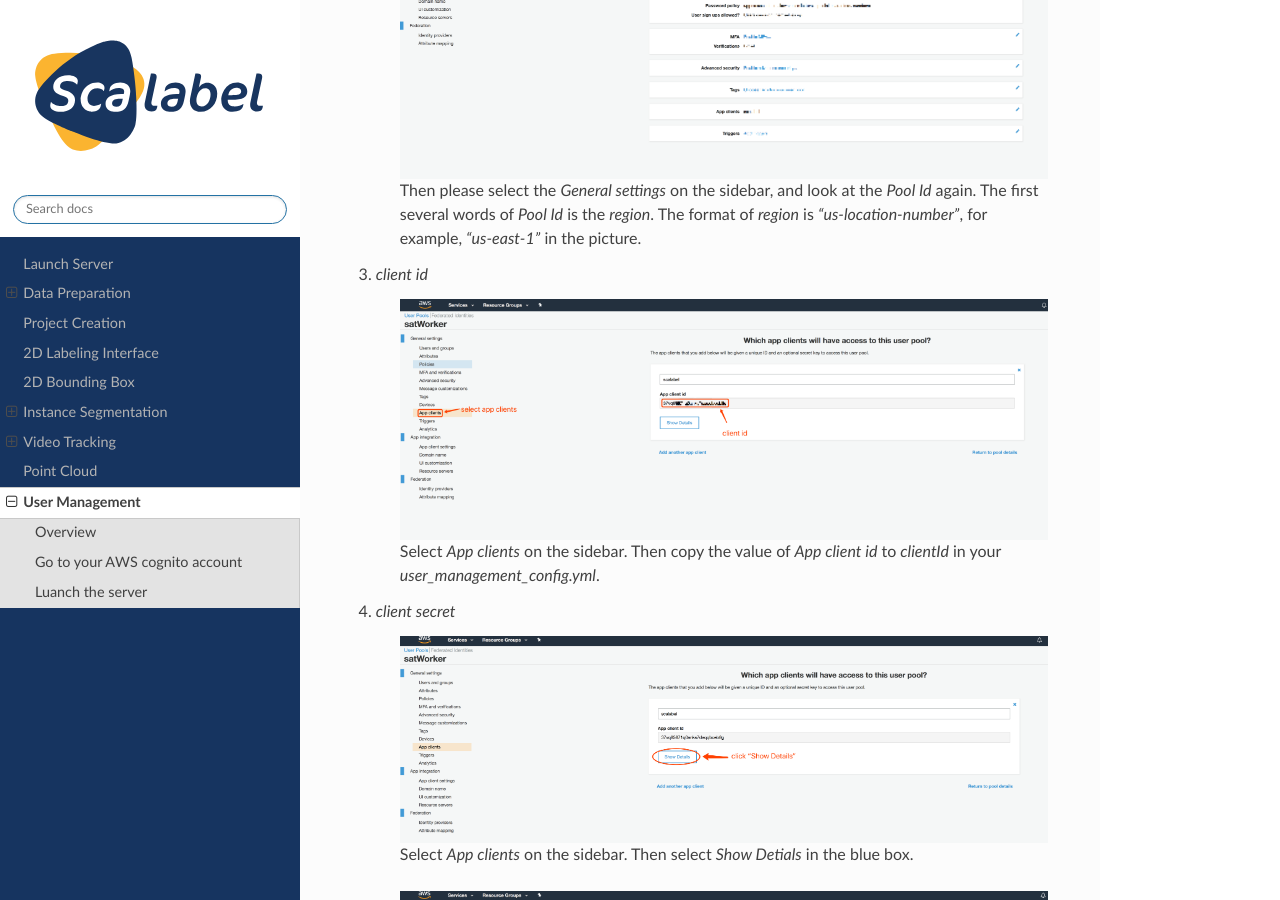
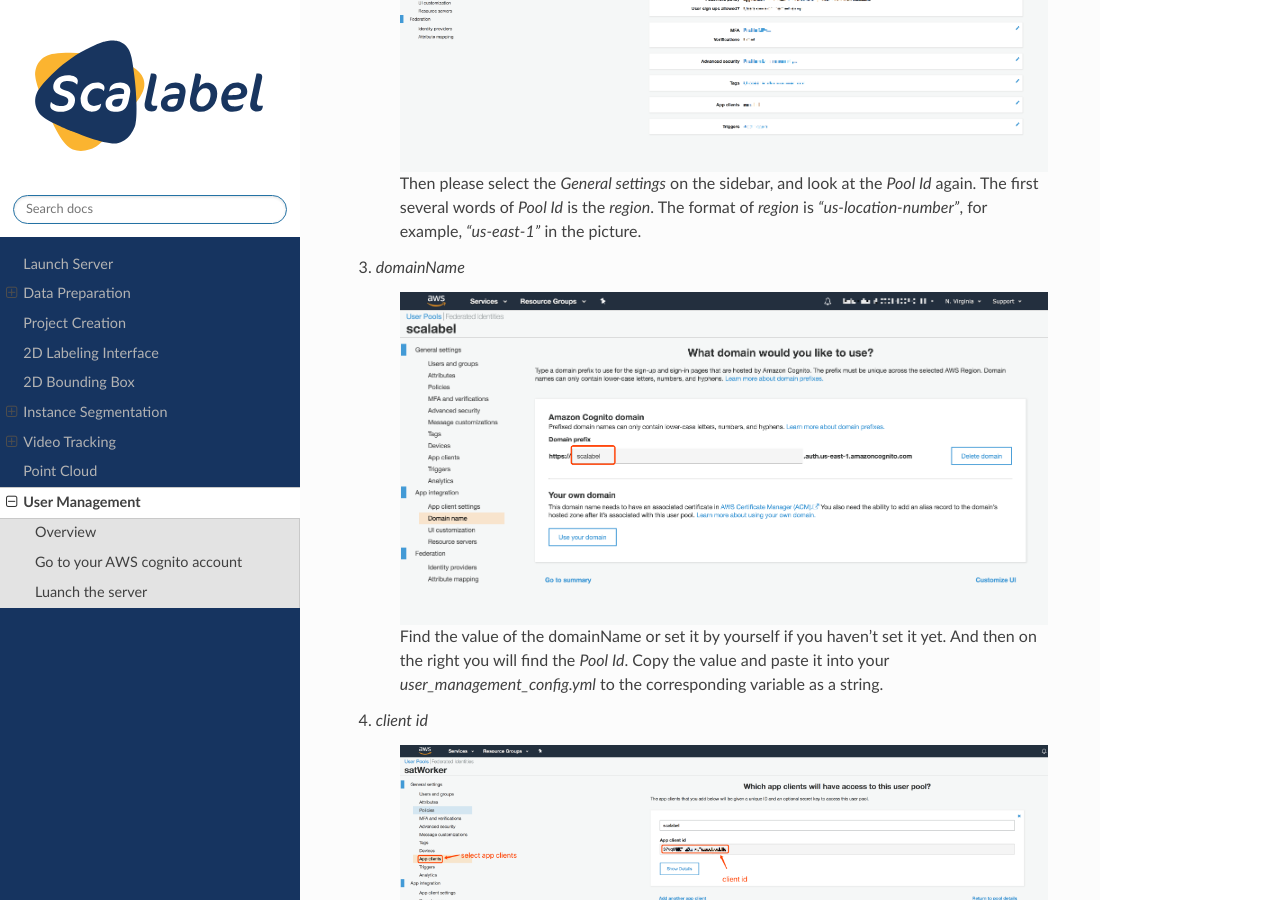
Before and after one commit to computationalcore/scalabel-doc, a Sphinx documentation site: the page built from docs/user-management.rst, in a window 1280 px wide and 900 px high, scrolled down 2004 px. Built offline with Sphinx 7.4.7 and the Read the Docs theme 2.0.0, drawn with Linux system fonts in a browser that asks for light colours.

Commit message:
Usermanagement fix (#48)
* Add domainName doc

* add related png

```diff
--- a/docs/user-management.rst
+++ b/docs/user-management.rst
@@ -38,14 +38,21 @@ First please log on to your AWS cognito console. We assume you have already set
 
     Then please select the `General settings` on the sidebar, and look at the `Pool Id` again. The first several words of `Pool Id` is the `region`. The format of `region` is `"us-location-number"`, for example, `"us-east-1"` in the picture.
 
-3. `client id`
+3. `domainName`
+
+    .. image:: ../media/docs/user/domainName.png
+
+    Find the value of the domainName or set it by yourself if you haven't set it yet. And then on the right you will find the `Pool Id`. Copy the value and paste it into your `user_management_config.yml` to the corresponding variable as a string.
+
+
+4. `client id`
 
     .. image:: ../media/docs/user/client_id.png
 
     Select `App clients` on the sidebar. Then copy the value of `App client id` to `clientId` in your `user_management_config.yml`.
 
 
-4. `client secret`
+5. `client secret`
 
     .. image:: ../media/docs/user/client_1.png
 
```
Also changed, not shown: other parts of docs/user-management.rst (+4 -4 lines), media/docs/user/domainName.png (added), media/docs/user/empty_yml.png.
